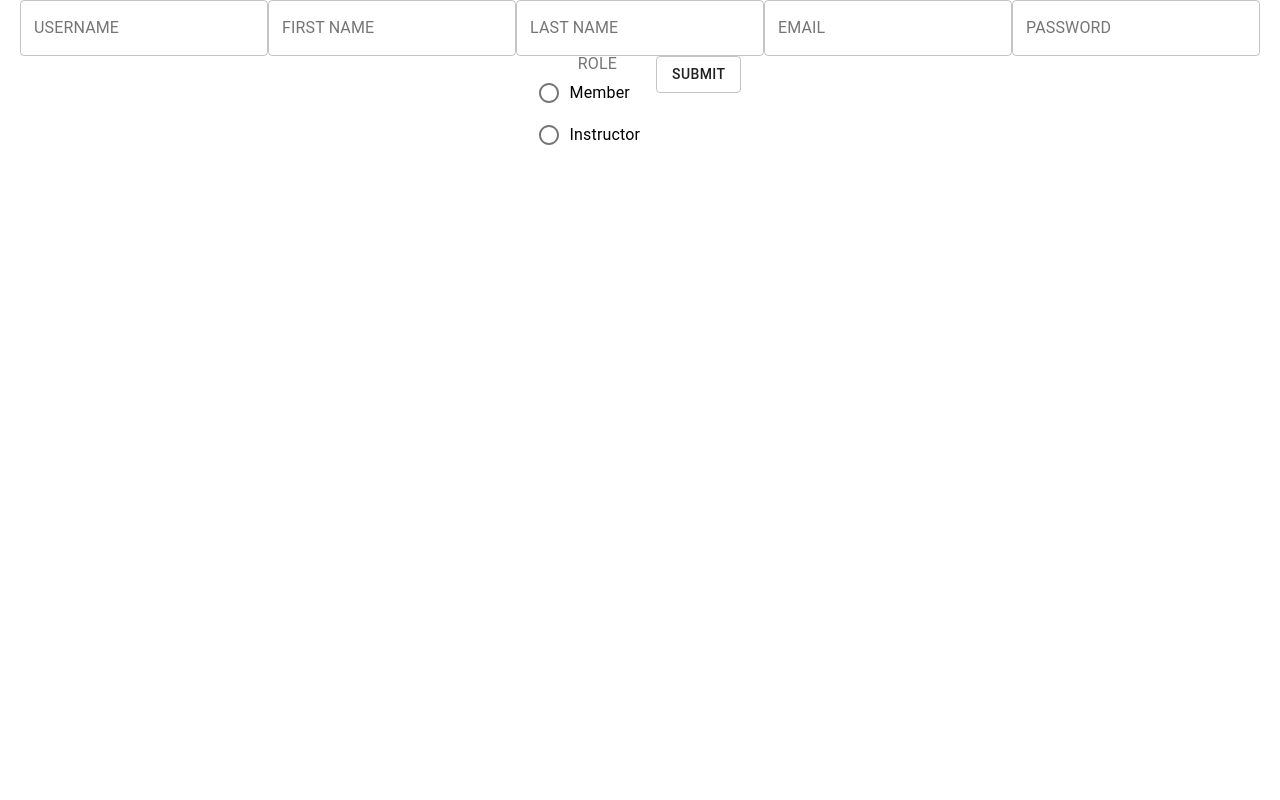
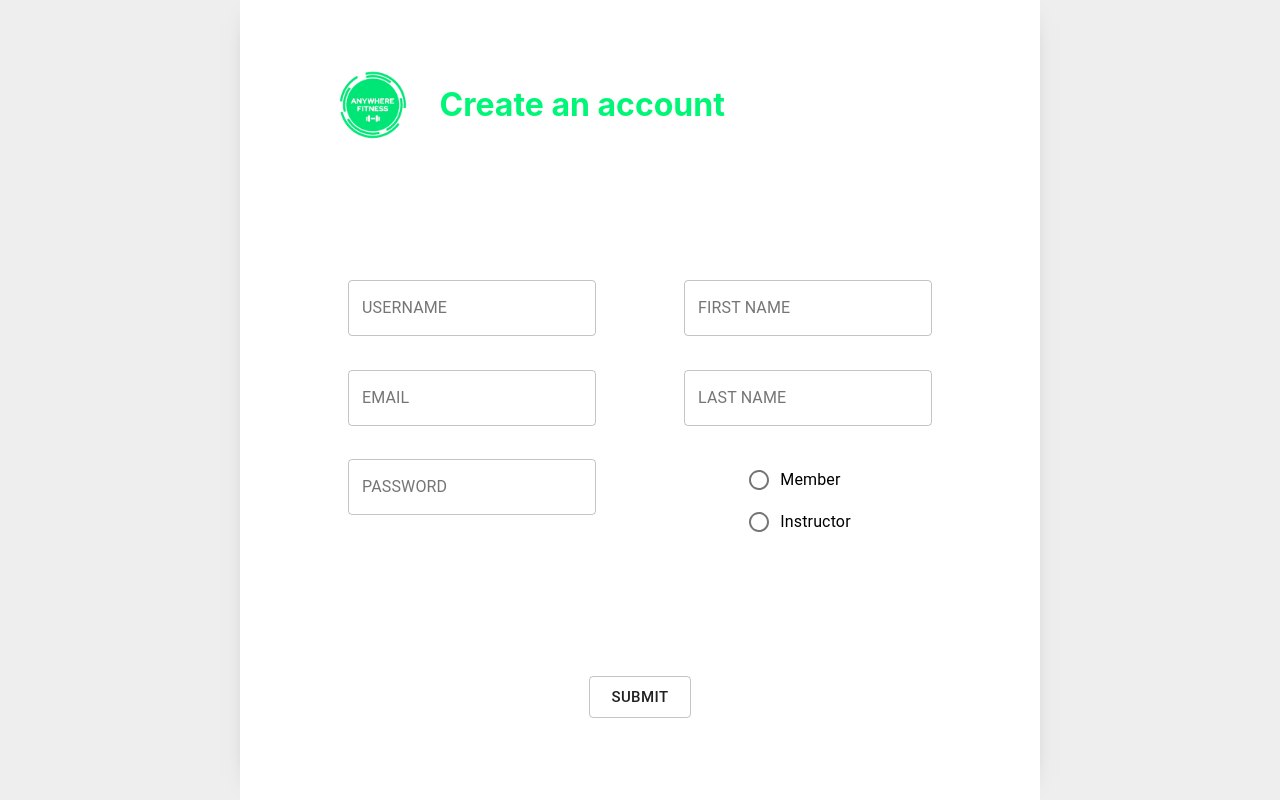
Before and after one commit to BW-AnywhereFitness3/anywhere-fitness, a React (Create React App) app in the folder fitness/: page /sign-up in a window 1280 px wide. Built offline with nearby package versions, Linux system fonts and the light colour scheme.

Commit message:
styled signup again

```diff
--- a/fitness/src/App.css
+++ b/fitness/src/App.css
@@ -1,38 +1,3 @@
-.App {
-  text-align: center;
+*{
+  box-sizing: border-box;
 }
-
-.App-logo {
-  height: 40vmin;
-  pointer-events: none;
-}
-
-@media (prefers-reduced-motion: no-preference) {
-  .App-logo {
-    animation: App-logo-spin infinite 20s linear;
-  }
-}
-
-.App-header {
-  background-color: #282c34;
-  min-height: 100vh;
-  display: flex;
-  flex-direction: column;
-  align-items: center;
-  justify-content: center;
-  font-size: calc(10px + 2vmin);
-  color: white;
-}
-
-.App-link {
-  color: #61dafb;
-}
-
-@keyframes App-logo-spin {
-  from {
-    transform: rotate(0deg);
-  }
-  to {
-    transform: rotate(360deg);
-  }
-}
--- a/fitness/src/components/SignUp.js
+++ b/fitness/src/components/SignUp.js
@@ -1,7 +1,70 @@
 import React, { useState } from 'react'
 import axios from 'axios'
-import { TextField, Button, RadioGroup, Radio, FormControl, FormControlLabel, FormLabel } from '@material-ui/core'
+import { TextField, Button, RadioGroup, Radio, FormControl, FormControlLabel, Err } from '@material-ui/core'
+import { makeStyles } from '@material-ui/core/styles'
 import { useHistory } from 'react-router-dom'
+
+const useStyles = makeStyles(theme => ({
+  bgDiv: {
+    background: '#EEEEEE',
+    width: '100vw',
+    height: '100vh',
+    display: 'flex',
+    justifyContent: 'center',
+  },
+  formBGDiv: {
+    background: '#FFFFFF',
+    boxShadow: '0px 0px 30px -25px',
+    width: '800px',
+    height: '100vh',
+    padding: '5%',
+    display: 'flex',
+    flexDirection: 'column',
+    alignItems: 'center',
+    [theme.breakpoints.down(900)]: {
+      width: '650px',
+    }
+  },
+  headerDiv: {
+    paddingLeft: '5%',
+    display: 'flex',
+    alignItems: 'center',
+    width: '100%',
+    marginBottom: '20%',
+  },
+  h1: {
+    fontSize: '2rem',
+    color: '#00F676',
+  },
+  img: {
+    width: '70px',
+    height: '70px',
+    marginRight: '5%',
+  },
+  form: {
+    marginBottom: '10%',
+    display: 'flex',
+    width: '100%',
+    [theme.breakpoints.down(550)]: {
+      flexDirection: 'column',
+    }
+  },
+  formColumnDiv: {
+    width: '100%',
+    display: 'flex',
+    flexDirection: 'column',
+    alignItems: 'center'
+  },
+  inputField: {
+    marginBottom: '10%',
+    [theme.breakpoints.down(550)]: {
+      marginBottom: '5%',
+    }
+  },
+  errorP: {
+    color: 'red',
+  }
+}))
 
 const initialFormData = {
   username: '',
@@ -110,10 +173,18 @@ function SignUp (){
     return passed
   }
 
+  const styles = useStyles()
   return(
-    <div className='signUp'>
-      <form onSubmit={onSubmit}>
+    <div className={styles.bgDiv}>
+      <div className={styles.formBGDiv}>
+        <div className={styles.headerDiv}>
+          <img src={require('./images/logoGreen.png')} alt='logo' className={styles.img} />
+          <h1 className={styles.h1} >Create an account</h1>
+        </div>
+        <form onSubmit={onSubmit} className={styles.form}>
+          <div className={styles.formColumnDiv} >
             <TextField
+              className={styles.inputField}
               type='text'
               label='USERNAME'
               variant='outlined'
@@ -124,6 +195,31 @@ function SignUp (){
               helperText={formErrors.username}
             />
             <TextField
+              className={styles.inputField}
+              type='email'
+              label='EMAIL'
+              variant='outlined'
+              name='email'
+              value={formData.email}
+              onChange={onChange}
+              error={formErrors.email}
+              helperText = {formErrors.email}
+            />
+            <TextField
+              className={styles.inputField}
+              type='password'
+              label='PASSWORD'
+              variant='outlined'
+              name='password'
+              value={formData.password}
+              onChange={onChange}
+              error={formErrors.password}
+              helperText = {formErrors.password}
+            />
+          </div>
+          <div className={styles.formColumnDiv} >
+            <TextField
+              className={styles.inputField}
               type='text'
               label='FIRST NAME'
               variant='outlined'
@@ -134,6 +230,7 @@ function SignUp (){
               helperText={formErrors.first_name}
             />
             <TextField
+              className={styles.inputField}
               type='text'
               label='LAST NAME'
               variant='outlined'
@@ -143,33 +240,13 @@ function SignUp (){
               error={formErrors.last_name}
               helperText = {formErrors.last_name}
             />
-        <TextField
-          type='email'
-          label='EMAIL'
-          variant='outlined'
-          name='email'
-          value={formData.email}
-          onChange={onChange}
-          error={formErrors.email}
-          helperText = {formErrors.email}
-        />
-        <TextField
-          type='password'
-          label='PASSWORD'
-          variant='outlined'
-          name='password'
-          value={formData.password}
-          onChange={onChange}
-          error={formErrors.password}
-          helperText = {formErrors.password}
-        />
+
             <FormControl
               component='fieldset'
-          className='radioButtons'
+              className={styles.inputField}
               error={formErrors.role}
               helperText={formErrors.role}
             >
-          <FormLabel component='legend'>ROLE</FormLabel>
               <RadioGroup
                 aria-label='ROLE'
                 name='role'
@@ -179,44 +256,13 @@ function SignUp (){
               >
                 <FormControlLabel value={2} control={<Radio />} label='Member' />
                 <FormControlLabel value={1} control={<Radio />} label='Instructor' />
+                <p className={styles.errorP}>{formErrors.role}</p>
               </RadioGroup>
             </FormControl>
-        <Button variant='outlined' onClick={onSubmit}>Submit</Button>
-        {/* <input
-          type='password'
-          placeholder='Password'
-          name='password'
-          ref={register({
-            required: 'Password required',
-            minLength: {value: 8, message: 'Password must be at least 8 characters'}
-          })}
-        />
-        <input
-          type='email'
-          placeholder='Email'
-          name='email'
-          ref={register({
-            required: 'Email required',
-            pattern: {
-              value: /^[A-Z0-9._%+-]+@[A-Z0-9.-]+\.[A-Z]{2,}$/i,
-              message: 'Invalid email address'
-            }
-          })}
-        />
-        <select name='role' defaultValue='Select a Role' ref={register({
-          required: 'Role required',
-          validate: value => value !== 'Select a Role' || 'Role required'
-        })}>
-          <option disabled>Select a Role</option>
-          <option value={1}>Instructor</option>
-          <option value={2}>Student</option>
-        </select>
-      <button>Submit</button>
-        {errors.username && <p id='usernameError'>{errors.username.message}</p>}
-        {errors.password && <p id='passwordError'>{errors.password.message}</p>}
-        {errors.email && <p id='emailError'>{errors.email.message}</p>}
-        {errors.role && <p id='roleError'>{errors.role.message}</p>} */}
+          </div>
         </form>
+        <Button variant='outlined' onClick={onSubmit} size={'large'}>Submit</Button>
+      </div>
     </div>
   )
 } export default SignUp
```
Lines whose indentation alone changed are shown as unchanged.
